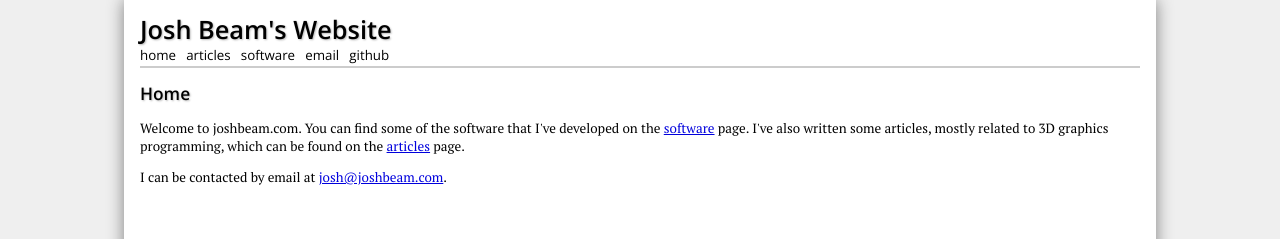
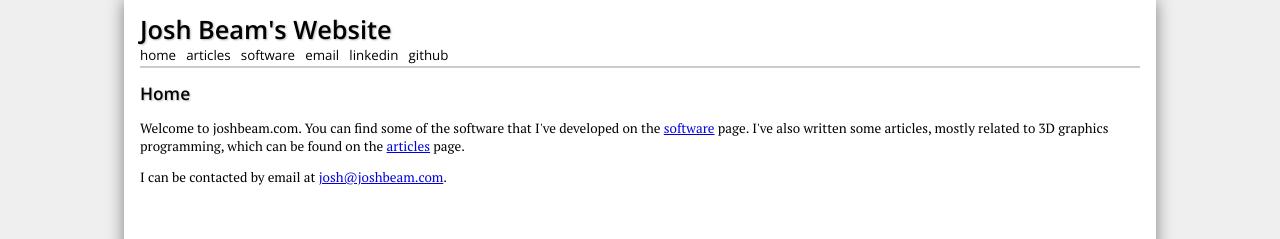
Before and after one commit to joshb/joshb.github.io, a Jekyll site: the page built from index.html, in a window 1280 px wide. Shown: the top 239 px of the page. Built offline with Jekyll 4.4.1, drawn with Linux system fonts in a browser that asks for light colours.

Commit message:
Add LinkedIn link.

```diff
--- a/_layouts/post.html
+++ b/_layouts/post.html
@@ -20,6 +20,7 @@
   <a href="/articles">articles</a>
   <a href="/software">software</a>
   <a href="mailto:josh@joshbeam.com">email</a>
+  <a href="https://www.linkedin.com/in/joshbeam">linkedin</a>
   <a href="https://github.com/joshb">github</a>
 </div>
 
```
